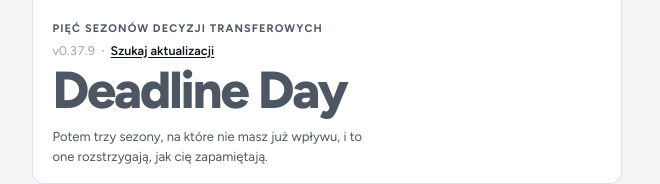
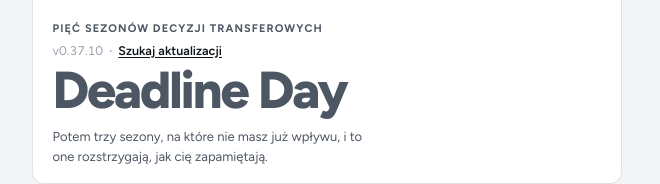
Before and after one commit to visvaya/deadline-day, a React (Vite) app: page / in a window 1280 px wide. Shown: the top 184 px of the page, without its empty margins (306-966 px from the left). Built offline with nearby package versions, Linux system fonts and the light colour scheme.

Commit message:
build(release): bump version to 0.37.10

```diff
--- a/package.json
+++ b/package.json
@@ -1,6 +1,6 @@
 {
   "name": "deadline-day",
-  "version": "0.37.9",
+  "version": "0.37.10",
   "private": true,
   "type": "module",
   "packageManager": "pnpm@12.15.0",
--- a/src/data/changelog.ts
+++ b/src/data/changelog.ts
@@ -10,7 +10,7 @@ export type ChangelogEntry = {
  * came to accept saves from three different engines, because this number
  * moves when there is news and an engine changes whether or not there is.
  */
-export const CURRENT_VERSION = "0.37.9";
+export const CURRENT_VERSION = "0.37.10";
 
 /**
  * The changelog note of a version the player never sees a difference in (a
@@ -24,6 +24,11 @@ export const DEVELOPMENT_NOTICE =
   "Wersja rozwojowa: partia w toku i zapisane kariery mogą przepaść po aktualizacji gry.";
 
 export const CHANGELOG: readonly ChangelogEntry[] = [
+  {
+    version: "0.37.10",
+    date: "2026-11-15",
+    notes: ["Drobne poprawki techniczne."],
+  },
   {
     version: "0.37.9",
     date: "2026-11-15",
```
